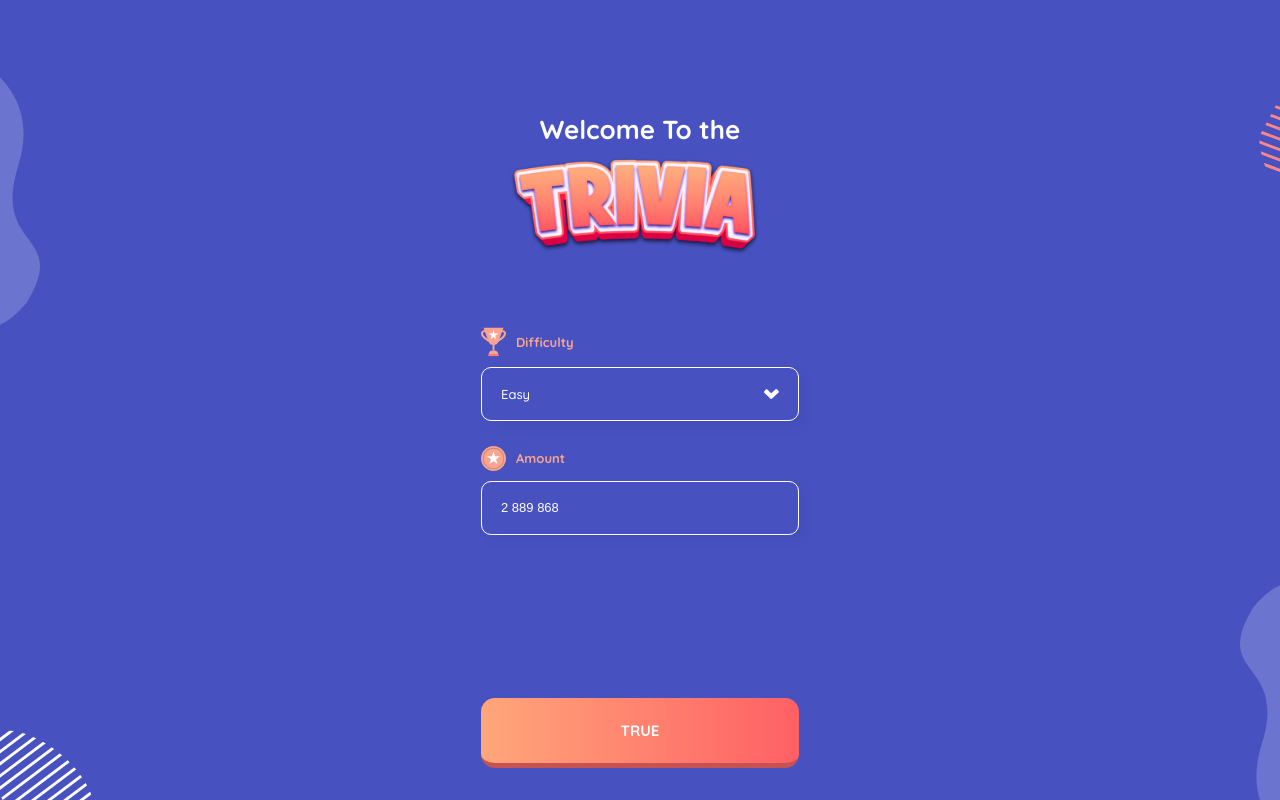
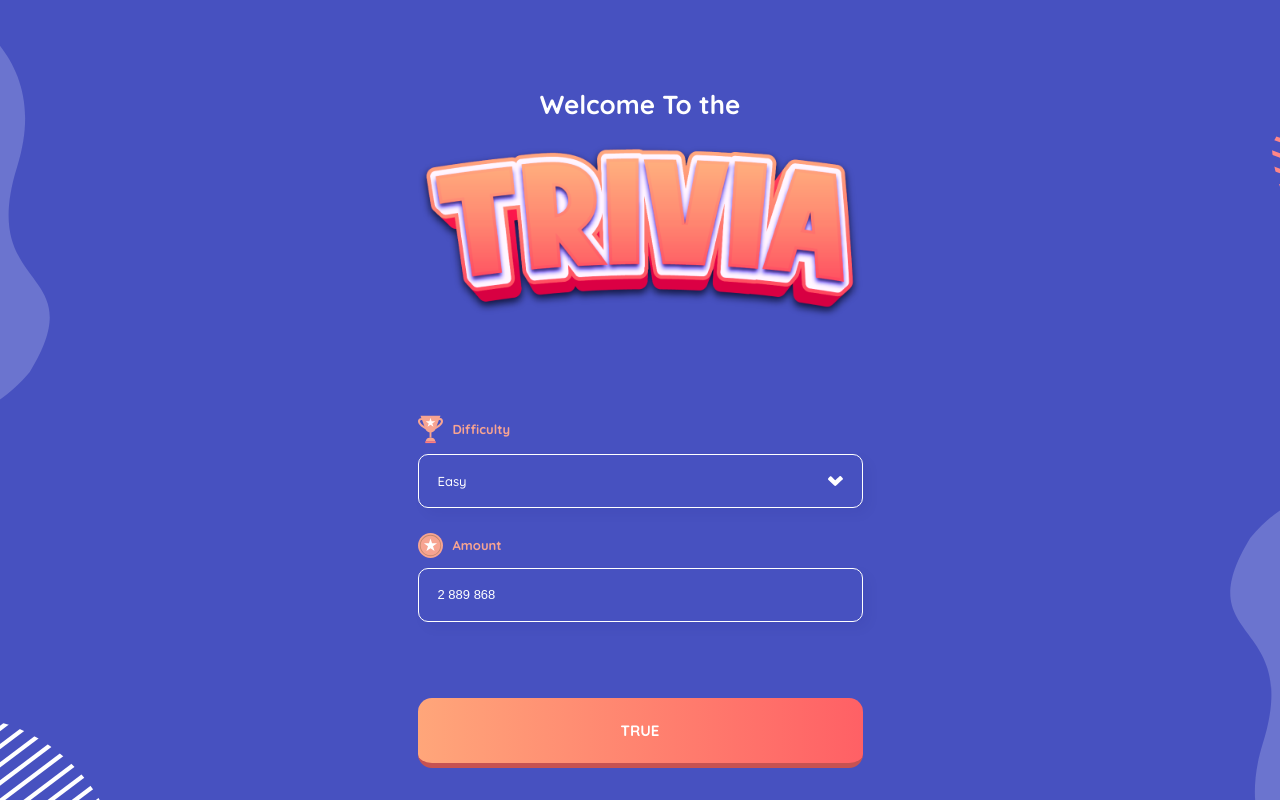
Before and after one commit to madvingovich/trivia, a React (Create React App) app: page / in a window 1280 px wide. Built offline with nearby package versions, Linux system fonts and the light colour scheme.

Commit message:
add media queries

```diff
--- a/src/components/TriviaLogo.tsx
+++ b/src/components/TriviaLogo.tsx
@@ -1,7 +1,7 @@
-import logo from "images/trivia.svg";
+import logo from "images/trivia.png";
 
-function TriviaLogo() {
-  return <img src={logo} alt="TRIVIA" width="100%" />;
+function TriviaLogo({ className }: { className?: string }) {
+  return <img className={className} src={logo} alt="TRIVIA" width="100%" />;
 }
 
 export default TriviaLogo;
--- a/src/index.css
+++ b/src/index.css
@@ -2,9 +2,10 @@
   box-sizing: border-box;
 }
 
-html {
+:root {
   --color-bg: #4751c0;
   --color-primary: #4953be;
+  --container-width: 320px;
 }
 
 body {
@@ -28,3 +29,9 @@ code {
   left: 0;
   top: 0;
 }
+
+@media screen and (min-width: 600px) {
+  :root {
+    --container-width: 445px;
+  }
+}
--- a/src/pages/BackgroundContainer.module.css
+++ b/src/pages/BackgroundContainer.module.css
@@ -11,3 +11,9 @@
 .container img {
   position: absolute;
 }
+
+@media screen and (min-width: 600px) {
+  .container img {
+    transform: scale(1.5);
+  }
+}
--- a/src/pages/QuizPage/QuizPage.module.css
+++ b/src/pages/QuizPage/QuizPage.module.css
@@ -1,7 +1,7 @@
 .container {
   padding: 12vh 0 5vh 0;
   color: var(--color-primary);
-  max-width: 340px;
+  width: var(--container-width);
   margin: 0 auto;
 }
 
--- a/src/pages/ResultsPage/ResultsPage.module.css
+++ b/src/pages/ResultsPage/ResultsPage.module.css
@@ -3,7 +3,7 @@
   flex-direction: column;
   justify-content: space-between;
   padding: 5vh 0 4vh;
-  max-width: 320px;
+  max-width: var(--container-width);
   margin: 0 auto;
   height: 100vh;
 }
--- a/src/pages/WelcomePage/WelcomePage.module.css
+++ b/src/pages/WelcomePage/WelcomePage.module.css
@@ -1,17 +1,21 @@
 .container {
   display: flex;
   flex-direction: column;
-  padding: 12vh 0 4vh 0;
+  padding: 11vh 0 4vh 0;
   color: #fff;
   min-height: 100vh;
-  width: 318px;
+  width: var(--container-width);
   margin: 0 auto;
 }
 
 .h1 {
+  margin: 0;
   font-size: 26px;
   text-align: center;
-  margin-bottom: -35px;
+}
+
+.logo {
+  margin: 15px 0 90px;
 }
 
 .inputsContainer {
--- a/src/pages/WelcomePage/WelcomePage.tsx
+++ b/src/pages/WelcomePage/WelcomePage.tsx
@@ -37,7 +37,7 @@ function WelcomePage() {
       <Background />
       <div>
         <h1 className={styles.h1}>Welcome To the</h1>
-        <TriviaLogo />
+        <TriviaLogo className={styles.logo} />
       </div>
       <div className={styles.inputsContainer}>
         <Select
```
Also changed, not shown: src/images/trivia.png (added), src/images/trivia.svg (deleted).
